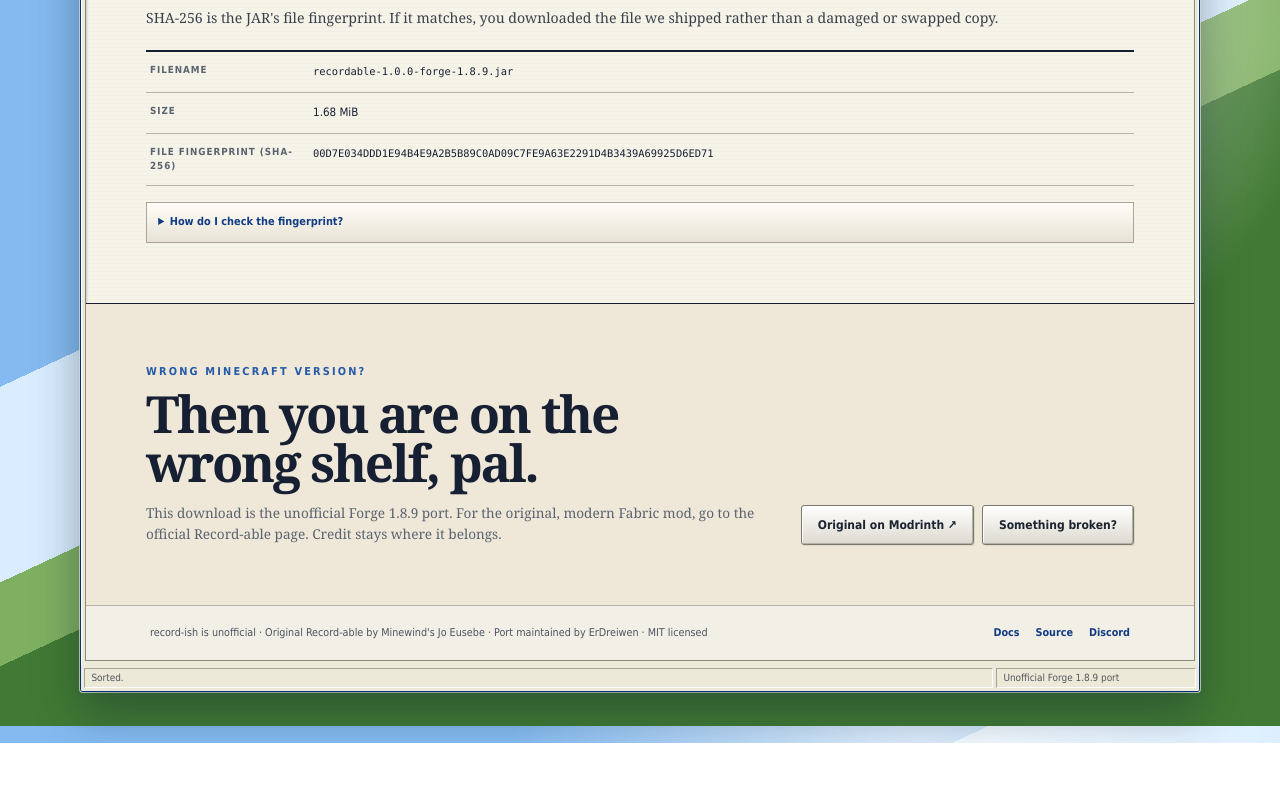
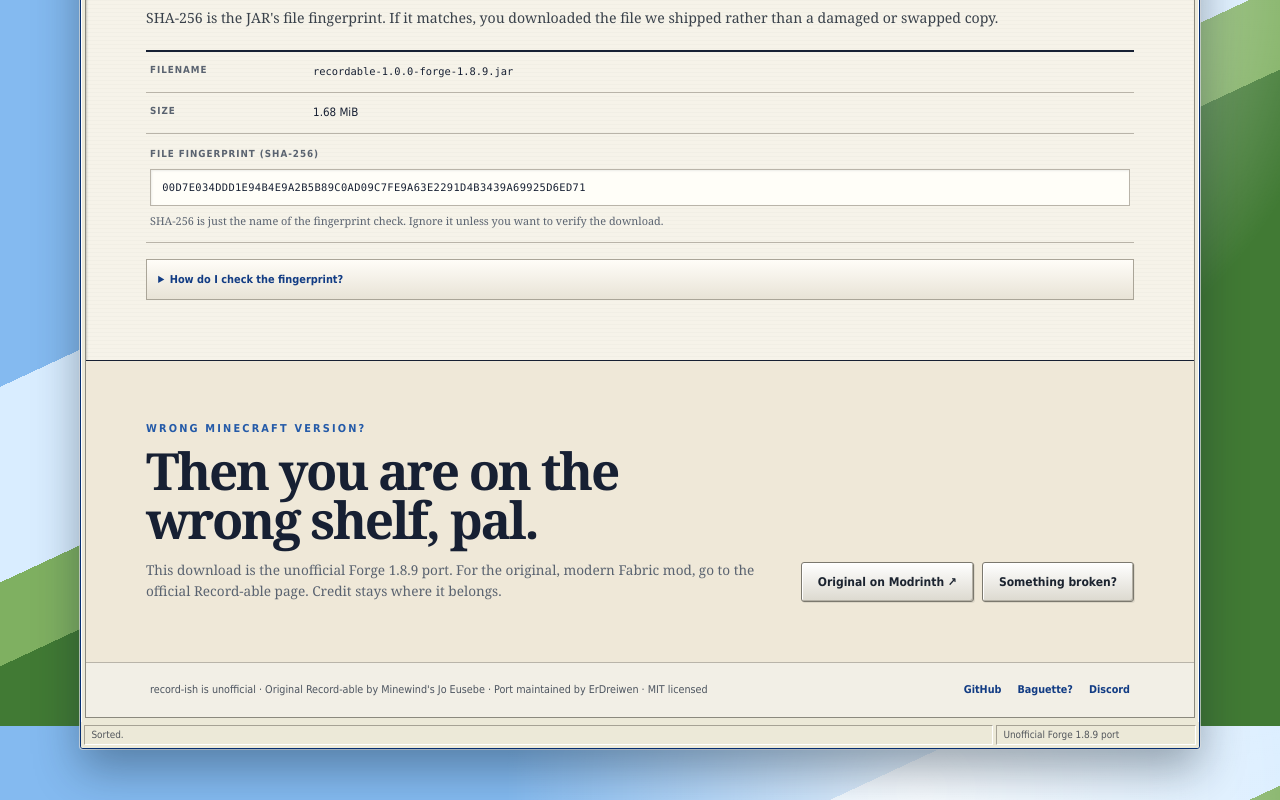
Before and after one commit to ErDreiwen/recordish, a Next.js app in the folder site/: page /download in a window 1280 px wide. Shown: the part 1674-2474 px from the top of the page. Before the commit the page ends 2417 px from the top, so only its background shows below. Built offline with nearby package versions, Linux system fonts and the light colour scheme.

Commit message:
Finish site community links and checksum layout

```diff
--- a/site/app/docs/page.tsx
+++ b/site/app/docs/page.tsx
@@ -1,6 +1,6 @@
 import type { Metadata } from "next";
 import Link from "next/link";
-import { COMMUNITY_DISCORD } from "../links";
+import { SiteFooter } from "../site-footer";
 import { WindowShell } from "../window-shell";
 
 export const metadata: Metadata = {
@@ -214,28 +214,7 @@ export default function DocsPage() {
         </div>
       </main>
 
-      <footer className="site-footer">
-        <p>
-          Unofficial Forge 1.8.9 port · Original Record-able by
-          Minewind&apos;s Jo Eusebe · Credit where it is due.
-        </p>
-        <nav aria-label="Project links">
-          <a
-            href="https://github.com/JoEusebe/record-able"
-            rel="noreferrer"
-            target="_blank"
-          >
-            Original source
-          </a>
-          <a
-            href={COMMUNITY_DISCORD}
-            rel="noreferrer"
-            target="_blank"
-          >
-            Discord
-          </a>
-        </nav>
-      </footer>
+      <SiteFooter />
     </WindowShell>
   );
 }
--- a/site/app/download/page.tsx
+++ b/site/app/download/page.tsx
@@ -1,7 +1,7 @@
 import type { Metadata } from "next";
 import Link from "next/link";
-import { COMMUNITY_DISCORD, PORT_REPOSITORY } from "../links";
 import { CHECKSUM_PATH, DOWNLOAD_PATH, RELEASE } from "../release";
+import { SiteFooter } from "../site-footer";
 import { WindowShell } from "../window-shell";
 
 export const metadata: Metadata = {
@@ -147,10 +147,14 @@ export default function DownloadPage() {
                 <dt>Size</dt>
                 <dd>{RELEASE.fileSize}</dd>
               </div>
-              <div>
+              <div className="release-fingerprint-row">
                 <dt>File fingerprint (SHA-256)</dt>
                 <dd>
                   <code>{RELEASE.sha256}</code>
+                  <small className="release-fingerprint-note">
+                    SHA-256 is just the name of the fingerprint check. Ignore
+                    it unless you want to verify the download.
+                  </small>
                 </dd>
               </div>
             </dl>
@@ -198,29 +202,7 @@ export default function DownloadPage() {
         </section>
       </main>
 
-      <footer className="site-footer">
-        <p>
-          record-ish is unofficial · Original Record-able by Minewind&apos;s Jo
-          Eusebe · Port maintained by ErDreiwen · MIT licensed
-        </p>
-        <nav aria-label="Download page links">
-          <Link href="/docs">Docs</Link>
-          <a
-            href={PORT_REPOSITORY}
-            rel="noreferrer"
-            target="_blank"
-          >
-            Source
-          </a>
-          <a
-            href={COMMUNITY_DISCORD}
-            rel="noreferrer"
-            target="_blank"
-          >
-            Discord
-          </a>
-        </nav>
-      </footer>
+      <SiteFooter />
     </WindowShell>
   );
 }
--- a/site/app/faq/page.tsx
+++ b/site/app/faq/page.tsx
@@ -1,6 +1,7 @@
 import type { Metadata } from "next";
 import Link from "next/link";
 import type { ReactNode } from "react";
+import { SiteFooter } from "../site-footer";
 import { WindowShell } from "../window-shell";
 
 export const metadata: Metadata = {
@@ -292,6 +293,7 @@ export default function FaqPage() {
           </Link>
         </div>
       </main>
+      <SiteFooter />
     </WindowShell>
   );
 }
--- a/site/app/globals.css
+++ b/site/app/globals.css
@@ -924,6 +924,34 @@ summary:focus-visible {
   overflow-wrap: anywhere;
 }
 
+.release-facts > .release-fingerprint-row {
+  grid-template-columns: 1fr;
+  gap: 0.45rem;
+  padding-block: 0.85rem;
+}
+
+.release-fingerprint-row dd {
+  display: grid;
+  gap: 0.45rem;
+}
+
+.release-fingerprint-row code {
+  display: block;
+  width: 100%;
+  padding: 0.62rem 0.7rem;
+  line-height: 1.45;
+  letter-spacing: 0.035em;
+  word-break: break-all;
+  border: 1px solid #b9b4a9;
+  background: #fffef8;
+  box-shadow: inset 1px 1px 2px rgba(23, 32, 51, 0.08);
+}
+
+.release-fingerprint-note {
+  color: var(--muted);
+  font: 0.68rem/1.45 var(--serif);
+}
+
 .hash-help {
   margin-top: 1rem;
   border: 1px solid #aaa598;
--- a/site/app/page.tsx
+++ b/site/app/page.tsx
@@ -1,10 +1,7 @@
 import type { Metadata } from "next";
 import Link from "next/link";
-import {
-  BAGUETTE_MAP,
-  COMMUNITY_DISCORD,
-  PORT_REPOSITORY,
-} from "./links";
+import { PORT_REPOSITORY } from "./links";
+import { SiteFooter } from "./site-footer";
 import { WindowShell } from "./window-shell";
 
 export const metadata: Metadata = {
@@ -179,35 +176,7 @@ export default function Home() {
 
       </main>
 
-      <footer className="site-footer">
-        <p>
-          record-ish is unofficial · Original Record-able by Minewind&apos;s Jo
-          Eusebe · Port maintained by ErDreiwen · MIT licensed
-        </p>
-        <nav aria-label="Social links">
-          <a
-            href={PORT_REPOSITORY}
-            rel="noreferrer"
-            target="_blank"
-          >
-            GitHub
-          </a>
-          <a
-            href={BAGUETTE_MAP}
-            rel="noreferrer"
-            target="_blank"
-          >
-            Baguette?
-          </a>
-          <a
-            href={COMMUNITY_DISCORD}
-            rel="noreferrer"
-            target="_blank"
-          >
-            Discord
-          </a>
-        </nav>
-      </footer>
+      <SiteFooter />
     </WindowShell>
   );
 }
--- a/site/app/report/page.tsx
+++ b/site/app/report/page.tsx
@@ -1,4 +1,5 @@
 import type { Metadata } from "next";
+import { SiteFooter } from "../site-footer";
 import { WindowShell } from "../window-shell";
 import { ReportBuilder } from "./report-builder";
 
@@ -31,6 +32,7 @@ export default function ReportPage() {
 
         <ReportBuilder />
       </main>
+      <SiteFooter />
     </WindowShell>
   );
 }
--- /dev/null
+++ b/site/app/site-footer.tsx
@@ -0,0 +1,32 @@
+import {
+  BAGUETTE_MAP,
+  COMMUNITY_DISCORD,
+  PORT_REPOSITORY,
+} from "./links";
+
+export function SiteFooter() {
+  return (
+    <footer className="site-footer">
+      <p>
+        record-ish is unofficial · Original Record-able by Minewind&apos;s Jo
+        Eusebe · Port maintained by ErDreiwen · MIT licensed
+      </p>
+      <nav aria-label="Project and social links">
+        <a href={PORT_REPOSITORY} rel="noreferrer" target="_blank">
+          GitHub
+        </a>
+        <a
+          aria-label="Baguette? Open Pollen Bakery in Manchester on Google Maps"
+          href={BAGUETTE_MAP}
+          rel="noreferrer"
+          target="_blank"
+        >
+          Baguette?
+        </a>
+        <a href={COMMUNITY_DISCORD} rel="noreferrer" target="_blank">
+          Discord
+        </a>
+      </nav>
+    </footer>
+  );
+}
```
Also changed, not shown: 1 other file (tests, documents, lock files or other folders).
